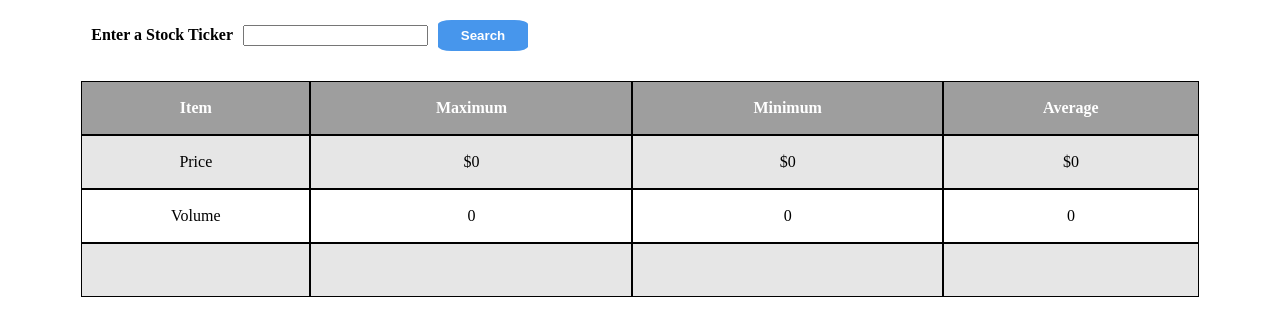
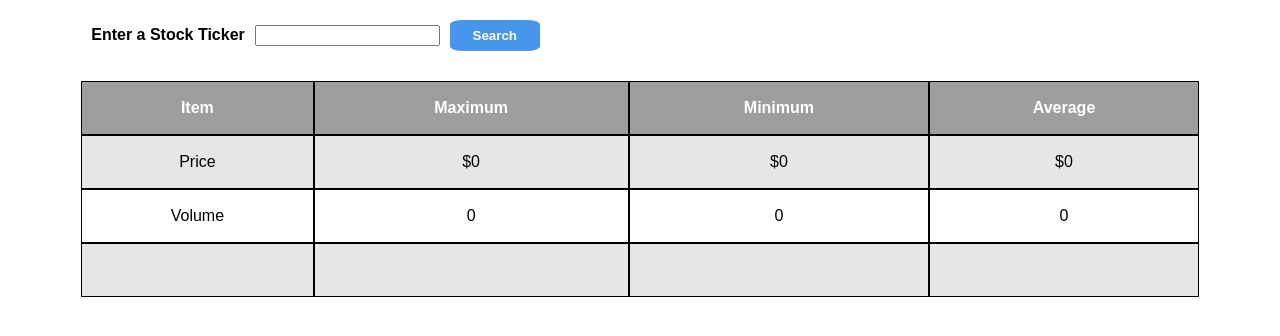
Before and after one commit to jordonpeterson/stock-ticker, a React (Create React App) app in the folder frontend/: page / in a window 1280 px wide. Shown: the top 336 px of the page. Built offline with nearby package versions, Linux system fonts and the light colour scheme; the HTML template or start-up script is replaced by a standard one.

Commit message:
Add font thats closer to example

```diff
--- a/frontend/src/index.css
+++ b/frontend/src/index.css
@@ -23,3 +23,7 @@
     padding: 8px;
     border-radius: 15%;
 }
+
+body {
+    font-family: sans-serif;
+}
```
